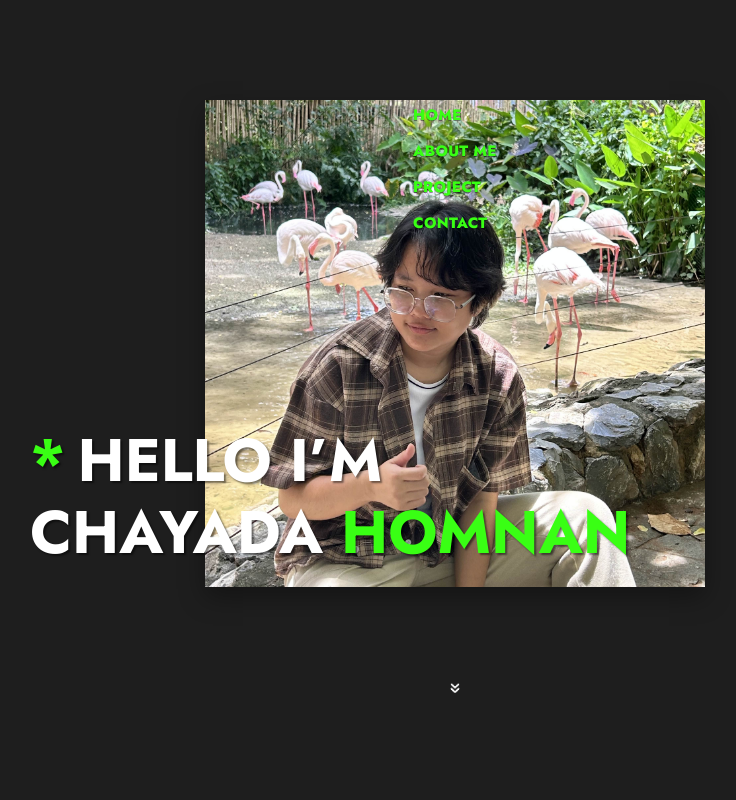
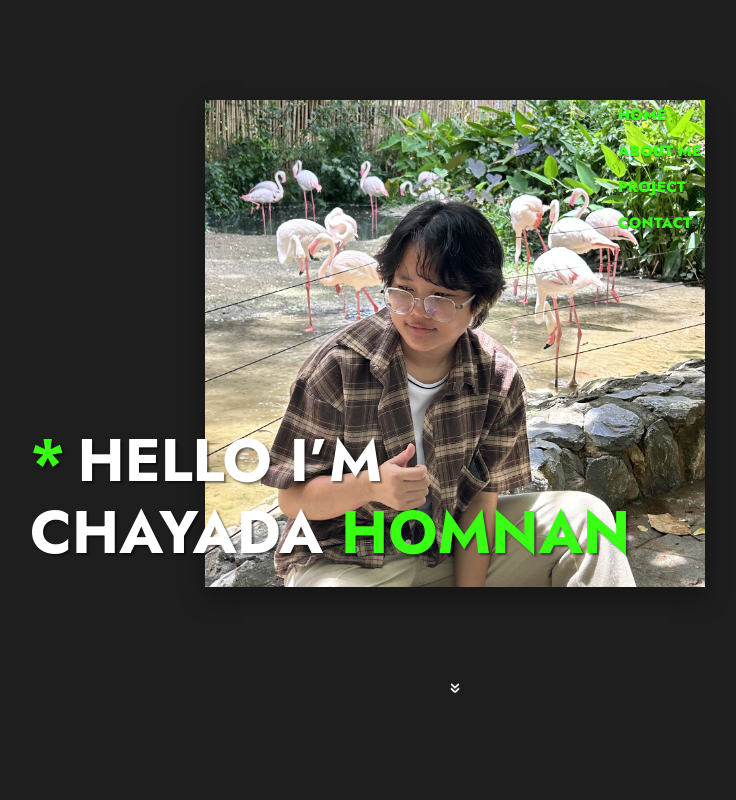
Before and after one commit to Sonnoah/Portfolio-CH, a Next.js app: page / in a window 1280 px wide. Shown: the top 800 px of the page, without its empty margins (185-921 px from the left). Built offline with nearby package versions, Linux system fonts and the light colour scheme.

Commit message:
5th-css-commit

```diff
--- a/app/globals.css
+++ b/app/globals.css
@@ -79,7 +79,7 @@ section.section {
 .tag{
   position: absolute;
   top: 13%;
-  right: -60;
+  transform: translateX(16vw);
   display: flex;
   flex-direction: column;
   gap: 14px;
```
